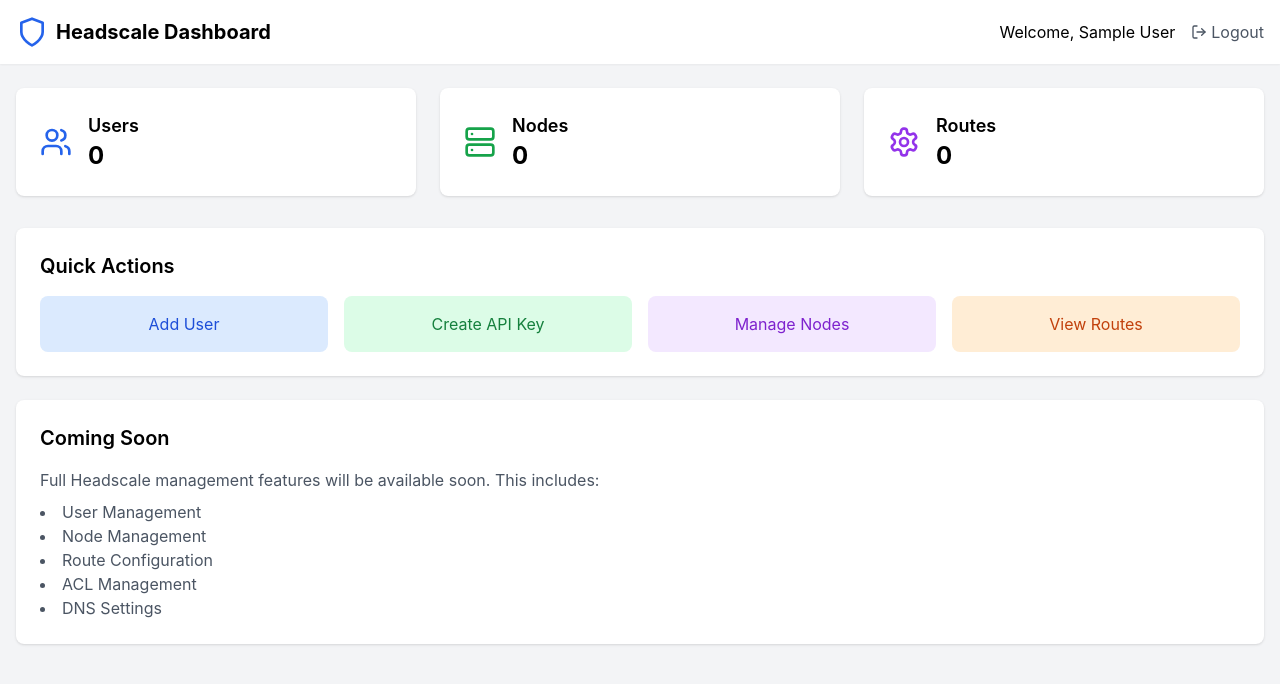
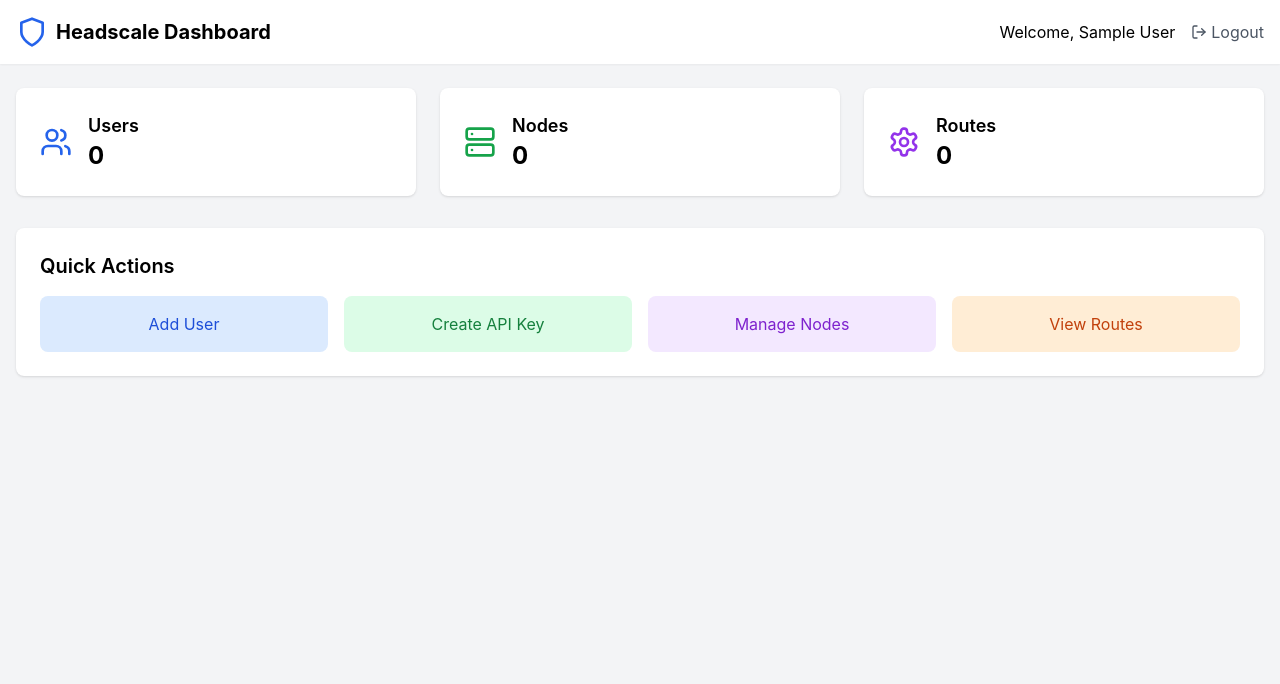
Before and after one commit to salishyamit87/headscale-website, a Next.js app: page /dashboard in a window 1280 px wide. Shown: the top 684 px of the page. Built offline with nearby package versions, Linux system fonts and the light colour scheme; sample sign-in values are in the browser's storage.

Commit message:
Update dashboard.js

```diff
--- a/src/pages/dashboard.js
+++ b/src/pages/dashboard.js
@@ -1,28 +1,32 @@
-import React, { useState, useEffect } from 'react';
+import React from 'react';
 import { useRouter } from 'next/router';
+import { useEffect, useState } from 'react';
 import { LogOut, Users, Server, Settings, Shield } from 'lucide-react';
 
 const Dashboard = () => {
   const [user, setUser] = useState(null);
-  const [isClient, setIsClient] = useState(false);
   const router = useRouter();
 
   useEffect(() => {
-    setIsClient(true);
+    // Client-side check
+    if (typeof window !== 'undefined') {
       const userData = localStorage.getItem('user');
       if (!userData) {
         router.push('/login');
       } else {
         setUser(JSON.parse(userData));
       }
+    }
   }, [router]);
 
   const handleLogout = () => {
+    if (typeof window !== 'undefined') {
       localStorage.removeItem('user');
+    }
     router.push('/login');
   };
 
-  if (!isClient || !user) {
+  if (!user) {
     return (
       <div className="min-h-screen bg-gray-100 flex items-center justify-center">
         <div className="text-center">
@@ -35,7 +39,6 @@
 
   return (
     <div className="min-h-screen bg-gray-100">
-      {/* Navigation */}
       <nav className="bg-white shadow-sm">
         <div className="max-w-7xl mx-auto px-4">
           <div className="flex justify-between items-center h-16">
@@ -57,7 +60,6 @@
         </div>
       </nav>
 
-      {/* Main Content */}
       <div className="max-w-7xl mx-auto py-6 px-4">
         <div className="grid grid-cols-1 md:grid-cols-3 gap-6 mb-8">
           <div className="bg-white rounded-lg shadow p-6">
@@ -108,20 +110,6 @@
             </button>
           </div>
         </div>
-
-        <div className="bg-white rounded-lg shadow p-6 mt-6">
-          <h2 className="text-xl font-semibold mb-4">Coming Soon</h2>
-          <p className="text-gray-600">
-            Full Headscale management features will be available soon. This includes:
-          </p>
-          <ul className="list-disc list-inside mt-2 text-gray-600">
-            <li>User Management</li>
-            <li>Node Management</li>
-            <li>Route Configuration</li>
-            <li>ACL Management</li>
-            <li>DNS Settings</li>
-          </ul>
-        </div>
       </div>
     </div>
   );
```
Lines whose indentation alone changed are shown as unchanged.
